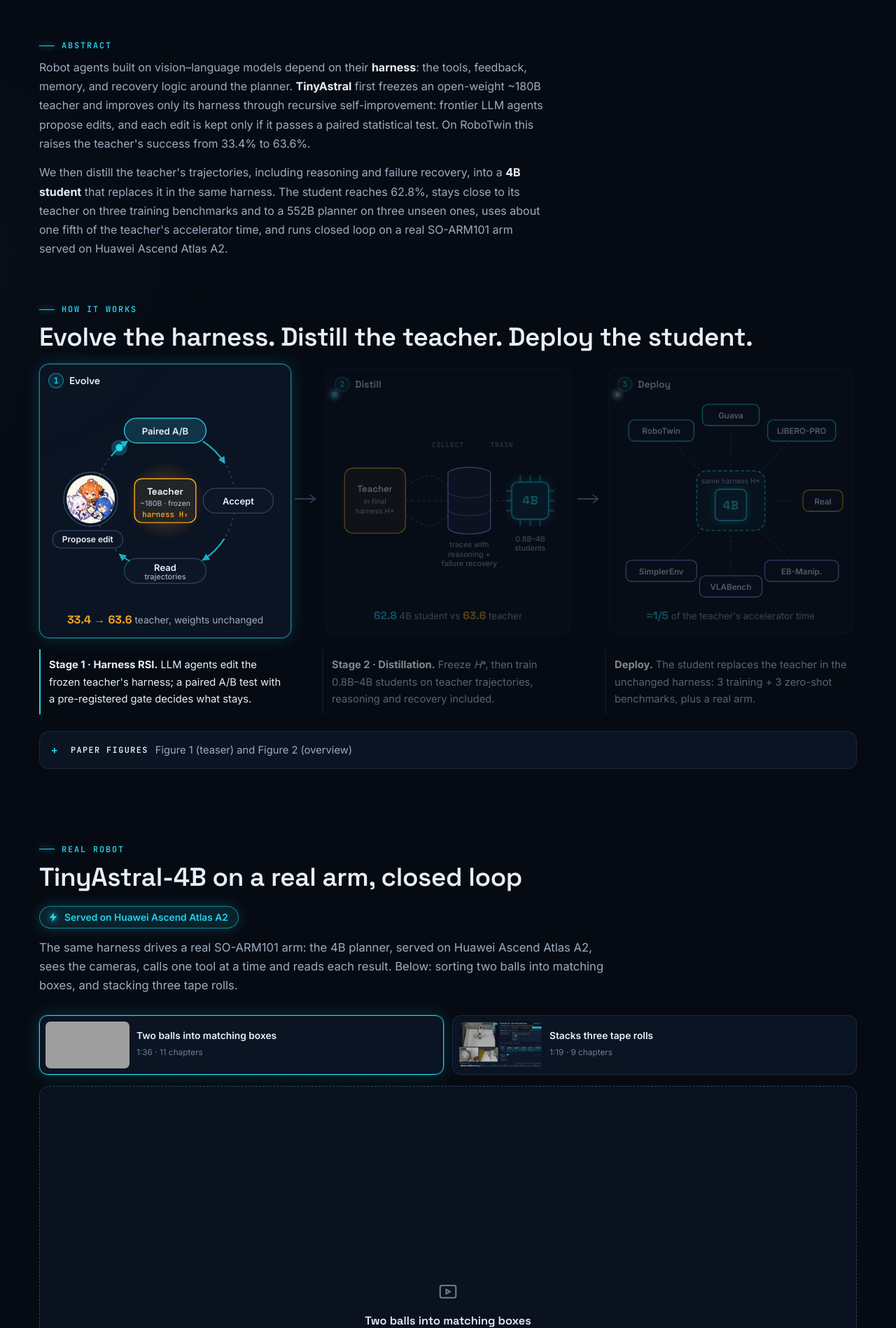
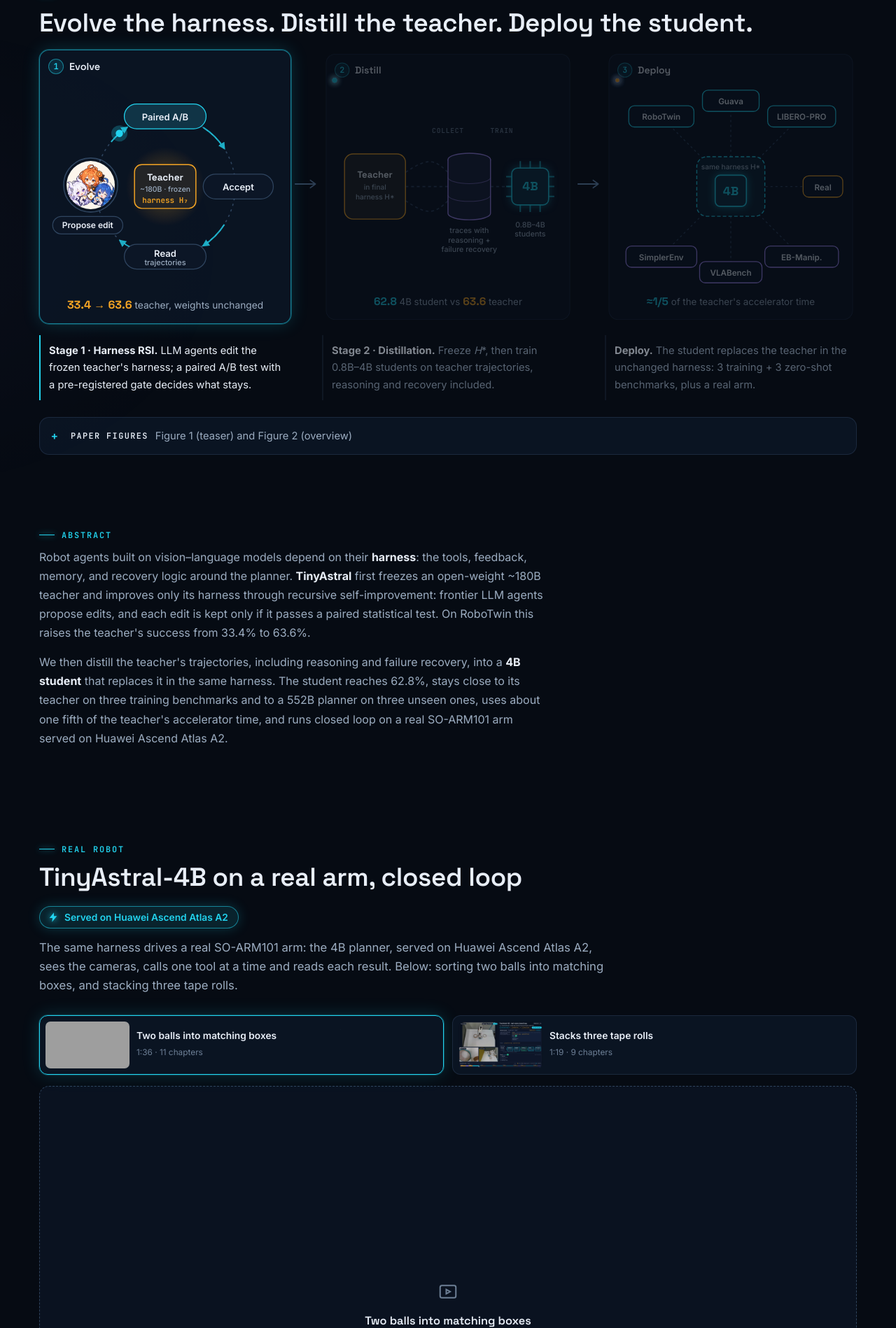
Before and after one commit to Garfield-kh/Garfield-kh.github.io, a Jekyll site: the page TinyAstral/index.html, which Jekyll copies as it is, in a window 1280 px wide. Shown: the part 1016-2914 px from the top of the page at 70% size. Built offline with Jekyll 4.4.1, drawn with Linux system fonts in a browser that asks for light colours; grey boxes are pictures that could not be loaded.

Commit message:
TinyAstral page: How it works right after the hero; abstract below it

```diff
--- a/TinyAstral/index.html
+++ b/TinyAstral/index.html
@@ -93,15 +93,6 @@
 </header>
 
 <main>
-
-<!-- ABSTRACT (static text: readable without JavaScript, for readers and crawlers) -->
-<section id="abstract" class="sec abstract-sec">
-  <div class="wide">
-    <div class="kicker">Abstract</div>
-    <p>Robot agents built on vision–language models depend on their <b>harness</b>: the tools, feedback, memory, and recovery logic around the planner. <b>TinyAstral</b> first freezes an open-weight ~180B teacher and improves only its harness through recursive self-improvement: frontier LLM agents propose edits, and each edit is kept only if it passes a paired statistical test. On RoboTwin this raises the teacher's success from 33.4% to 63.6%.</p>
-    <p>We then distill the teacher's trajectories, including reasoning and failure recovery, into a <b>4B student</b> that replaces it in the same harness. The student reaches 62.8%, stays close to its teacher on three training benchmarks and to a 552B planner on three unseen ones, uses about one fifth of the teacher's accelerator time, and runs closed loop on a real SO-ARM101 arm served on Huawei Ascend Atlas A2.</p>
-  </div>
-</section>
 
 <!-- ② HOW IT WORKS -->
 <section id="how" class="how">
@@ -242,6 +233,15 @@
   </div>
 </section>
 
+<!-- ABSTRACT (static text: readable without JavaScript, for readers and crawlers) -->
+<section id="abstract" class="sec abstract-sec">
+  <div class="wide">
+    <div class="kicker">Abstract</div>
+    <p>Robot agents built on vision–language models depend on their <b>harness</b>: the tools, feedback, memory, and recovery logic around the planner. <b>TinyAstral</b> first freezes an open-weight ~180B teacher and improves only its harness through recursive self-improvement: frontier LLM agents propose edits, and each edit is kept only if it passes a paired statistical test. On RoboTwin this raises the teacher's success from 33.4% to 63.6%.</p>
+    <p>We then distill the teacher's trajectories, including reasoning and failure recovery, into a <b>4B student</b> that replaces it in the same harness. The student reaches 62.8%, stays close to its teacher on three training benchmarks and to a 552B planner on three unseen ones, uses about one fifth of the teacher's accelerator time, and runs closed loop on a real SO-ARM101 arm served on Huawei Ascend Atlas A2.</p>
+  </div>
+</section>
+
 <!-- ③ REAL ROBOT -->
 <section id="real" class="sec">
   <div class="wide sec-head">
```
